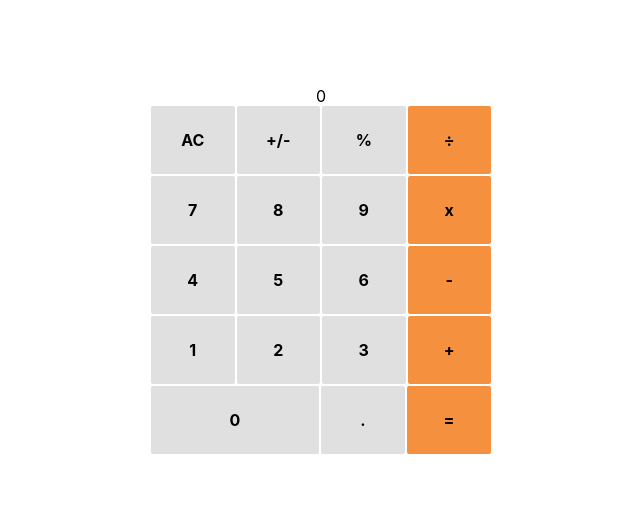
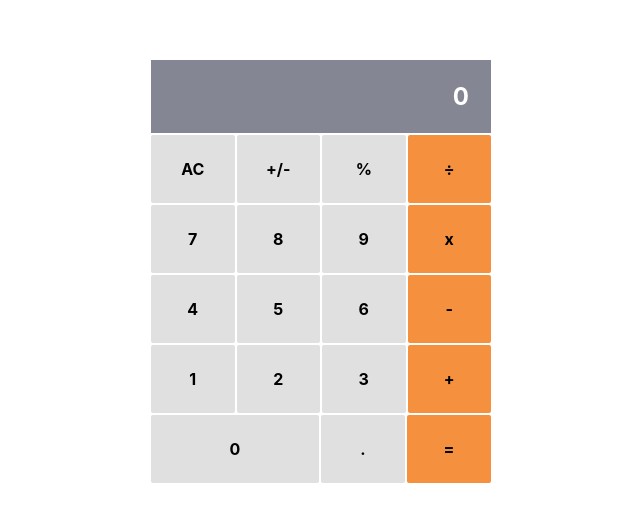
Before and after one commit to rloterh/Calculator, a React (Create React App) app: page / in a window 1280 px wide. Shown: the part 130-652 px from the top of the page, without its empty margins (319-959 px from the left). Built offline with nearby package versions, Linux system fonts and the light colour scheme.

Commit message:
Add styling to display

```diff
--- a/src/components/Display.js
+++ b/src/components/Display.js
@@ -2,9 +2,9 @@ import React from 'react';
 import PropTypes from 'prop-types';
 
 const Display = ({ result }) => (
-  <>
+  <div className="display">
     {result}
-  </>
+  </div>
 );
 
 Display.propTypes = {
--- a/src/index.css
+++ b/src/index.css
@@ -83,3 +83,14 @@ code {
 .btn-group-b .button:last-child {
   background-color: #f5913e;
 }
+
+.display {
+  width: 340px;
+  margin: 2px 0;
+  background-color: #858694;
+  color: #fff;
+  font-size: 24px;
+  font-weight: 700;
+  text-align: right;
+  padding: 22px;
+}
```
